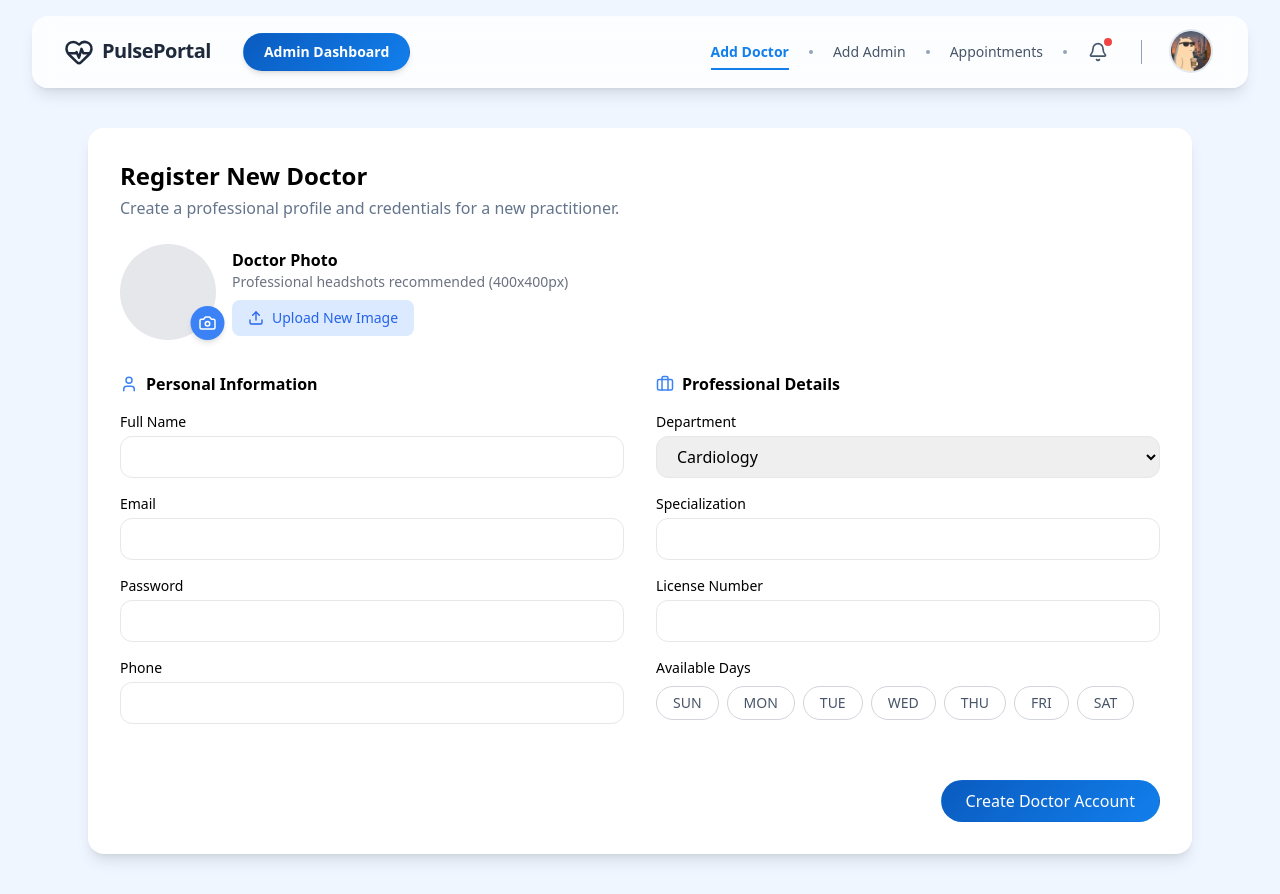
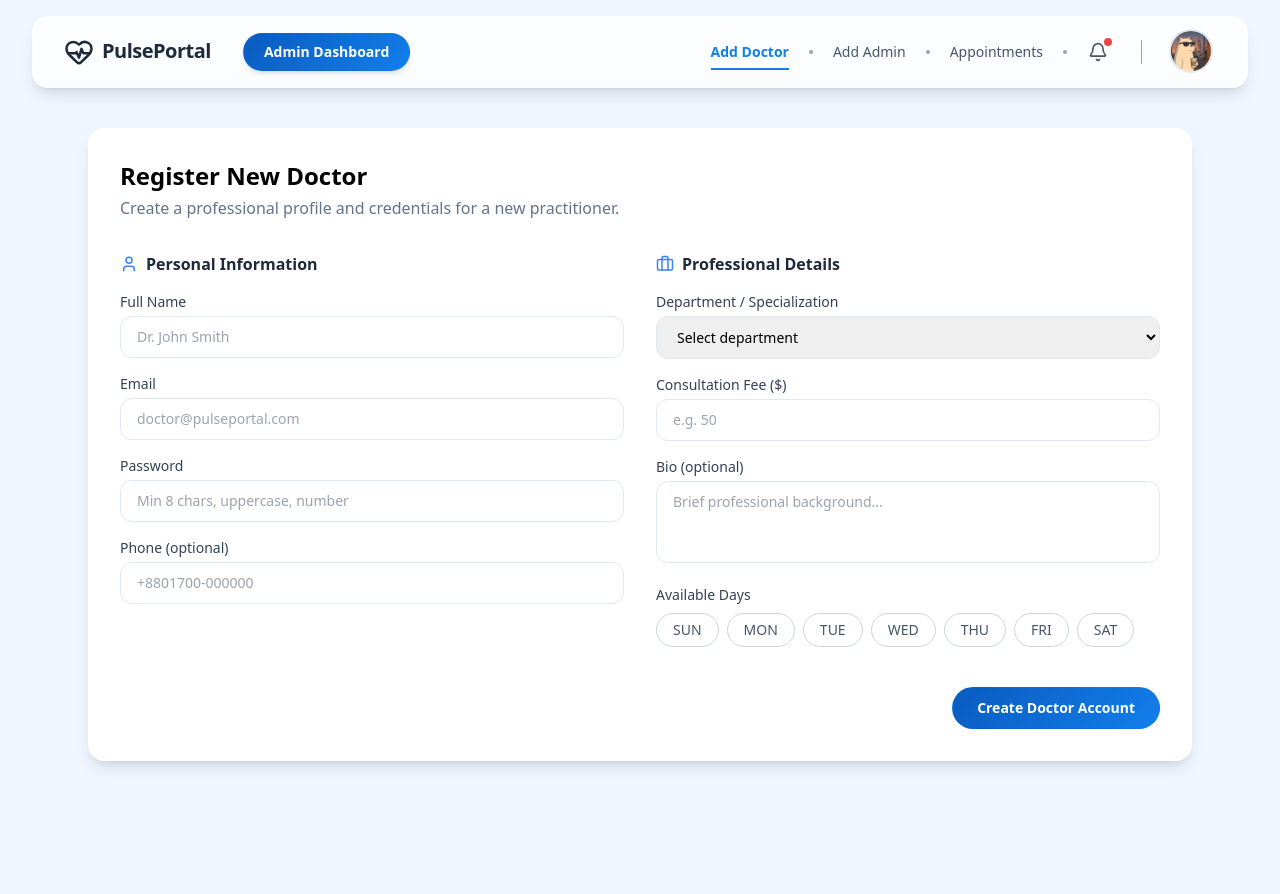
Before and after one commit to ArKooSaHaa/PulsePortal, a React (Vite) app in the folder client/: page /admin/add-doctor in a window 1280 px wide. After the commit the page ends 801 px from the top, so only its background shows below. Built offline with nearby package versions, Linux system fonts and the light colour scheme.

Commit message:
Implement Add Doctor UI and form behavior

```diff
--- a/client/src/pages/admin/AddDoctor.jsx
+++ b/client/src/pages/admin/AddDoctor.jsx
@@ -1,6 +1,53 @@
-import React, { useState } from "react";
+import { useState } from "react";
 import { motion } from "framer-motion";
-import { User, Briefcase, Upload, Camera } from "lucide-react";
+import {
+    User,
+    Briefcase,
+    Loader2,
+    CheckCircle2,
+    AlertCircle,
+} from "lucide-react";
+import adminService from "../../api/adminService";
+
+const DEPARTMENTS = [
+    "Cardiology",
+    "Neurology",
+    "Orthopedics",
+    "Pediatrics",
+    "General",
+    "Dermatology",
+    "Psychiatry",
+    "Oncology",
+];
+
+const DAY_LIST = ["SUN", "MON", "TUE", "WED", "THU", "FRI", "SAT"];
+
+function Input({ label, error, ...props }) {
+    return (
+        <div className="mb-4">
+            <p className="text-sm mb-1 font-medium text-slate-700">{label}</p>
+            <input
+                {...props}
+                className={`w-full px-4 py-2.5 rounded-xl border text-sm focus:outline-none focus:ring-2 transition-all
+                    ${
+                        error
+                            ? "border-red-300 focus:ring-red-200"
+                            : "border-slate-200 focus:ring-blue-200 focus:border-blue-400"
+                    }`}
+            />
+            {error && <p className="text-red-500 text-xs mt-1">{error}</p>}
+        </div>
+    );
+}
+
+function SectionTitle({ icon, title }) {
+    return (
+        <div className="flex items-center gap-2 mb-4 mt-2">
+            <div className="text-blue-500">{icon}</div>
+            <h3 className="font-semibold text-slate-800">{title}</h3>
+        </div>
+    );
+}
 
 export default function AddDoctor() {
     const [form, setForm] = useState({
@@ -8,120 +55,274 @@ export default function AddDoctor() {
         email: "",
         password: "",
         phone: "",
-        department: "",
         specialization: "",
-        license: "",
-        days: [],
-        photo: null,
+        bio: "",
+        consultation_fee: "",
+        availability_days: [],
     });
 
-    const daysList = ["SUN","MON", "TUE", "WED", "THU", "FRI", "SAT"];
+    const [errors, setErrors] = useState({});
+    const [loading, setLoading] = useState(false);
+    const [success, setSuccess] = useState(false);
+    const [apiError, setApiError] = useState("");
 
     const handleChange = (e) => {
         setForm({ ...form, [e.target.name]: e.target.value });
+        // Clear error for this field when user types
+        if (errors[e.target.name]) {
+            setErrors({ ...errors, [e.target.name]: "" });
+        }
     };
 
     const toggleDay = (day) => {
         setForm((prev) => ({
             ...prev,
-            days: prev.days.includes(day)
-                ? prev.days.filter((d) => d !== day)
-                : [...prev.days, day],
+            availability_days: prev.availability_days.includes(day)
+                ? prev.availability_days.filter((d) => d !== day)
+                : [...prev.availability_days, day],
         }));
     };
 
-    const handlePhoto = (e) => {
-        setForm({ ...form, photo: e.target.files[0] });
+    const validate = () => {
+        const e = {};
+        if (!form.name.trim()) e.name = "Full name is required.";
+        if (!form.email.trim()) e.email = "Email is required.";
+        if (!form.password) e.password = "Password is required.";
+        if (form.password.length < 8)
+            e.password = "Password must be at least 8 characters.";
+        if (!form.specialization.trim())
+            e.specialization = "Specialization is required.";
+        return e;
     };
 
-    const handleSubmit = (e) => {
+    const handleSubmit = async (e) => {
         e.preventDefault();
-        console.log(form);
+        setApiError("");
+
+        const validationErrors = validate();
+        if (Object.keys(validationErrors).length > 0) {
+            setErrors(validationErrors);
+            return;
+        }
+
+        setLoading(true);
+        try {
+            await adminService.createDoctor({
+                ...form,
+                consultation_fee: form.consultation_fee
+                    ? parseFloat(form.consultation_fee)
+                    : 0,
+            });
+            setSuccess(true);
+            setForm({
+                name: "",
+                email: "",
+                password: "",
+                phone: "",
+                specialization: "",
+                bio: "",
+                consultation_fee: "",
+                availability_days: [],
+            });
+        } catch (err) {
+            if (err.response?.data?.errors) {
+                const firstError = Object.values(
+                    err.response.data.errors,
+                )[0][0];
+                setApiError(firstError);
+            } else {
+                setApiError(
+                    err.response?.data?.message ||
+                        "Something went wrong. Please try again.",
+                );
+            }
+        } finally {
+            setLoading(false);
+        }
     };
 
+    if (success) {
+        return (
+            <div className="min-h-screen bg-[#eff6ff] flex items-center justify-center px-4">
+                <motion.div
+                    initial={{ scale: 0.85, opacity: 0 }}
+                    animate={{ scale: 1, opacity: 1 }}
+                    className="bg-white rounded-3xl shadow-xl p-10 max-w-md w-full text-center"
+                >
+                    <div
+                        className="w-16 h-16 rounded-full flex items-center justify-center mx-auto mb-4"
+                        style={{
+                            background:
+                                "linear-gradient(135deg, #0a5bbf, #127fec)",
+                        }}
+                    >
+                        <CheckCircle2 size={32} className="text-white" />
+                    </div>
+                    <h2 className="text-xl font-bold text-slate-800 mb-2">
+                        Doctor Account Created!
+                    </h2>
+                    <p className="text-sm text-slate-500 mb-6">
+                        The doctor can now log in with their credentials.
+                    </p>
+                    <button
+                        onClick={() => setSuccess(false)}
+                        className="px-6 py-2.5 rounded-full text-white font-semibold text-sm"
+                        style={{
+                            background:
+                                "linear-gradient(135deg, #0a5bbf, #127fec)",
+                        }}
+                    >
+                        Add Another Doctor
+                    </button>
+                </motion.div>
+            </div>
+        );
+    }
+
     return (
-        <motion.div className="max-w-6xl mx-auto px-6 py-10"
+        <motion.div
+            className="max-w-6xl mx-auto px-6 py-10"
             initial={{ opacity: 0, y: 20 }}
             animate={{ opacity: 1, y: 0 }}
             transition={{ duration: 0.5 }}
         >
             <div className="bg-white rounded-2xl shadow-lg p-8">
                 <h2 className="text-2xl font-bold mb-1">Register New Doctor</h2>
-                <p className="text-slate-500 mb-6">Create a professional profile and credentials for a new practitioner.</p>
+                <p className="text-slate-500 mb-6">
+                    Create a professional profile and credentials for a new
+                    practitioner.
+                </p>
 
+                {apiError && (
+                    <div className="flex items-center gap-2 bg-red-50 border border-red-200 text-red-600 text-sm px-4 py-3 rounded-xl mb-6">
+                        <AlertCircle size={16} />
+                        {apiError}
+                    </div>
+                )}
 
-       {/* PHOTO UPLOAD */}
-            <div className="flex items-center gap-4 mb-6">
-
-            <div className="w-24 h-24 rounded-full bg-gray-200 flex items-center justify-center  relative">
-
-
-
-          <label className="absolute bottom-0 right-0 translate-x-1/4 bg-blue-500 text-white p-2 rounded-full cursor-pointer shadow-md boarder-2  border-white">
-         <Camera size={18} />
-         <input
-         type="file"
-         accept="image/*"
-         onChange={handlePhoto}
-         className="hidden"
-         />
-        </label>
-       </div>
-
-  {/* Text section */}
-  <div>
-    <p className="font-semibold">Doctor Photo</p>
-    <p className="text-sm text-gray-500">
-
-      Professional headshots recommended (400x400px)</p>
-     <label className="inline-flex items-center gap-2 mt-2 px-4 py-2 bg-blue-100 text-blue-600 rounded-lg cursor-pointer text-sm">
-      <Upload size={16} />
-      Upload New Image
-      <input
-        type="file"
-        accept="image/*"
-        onChange={handlePhoto}
-        className="hidden"
-      />
-    </label>
-    </div>
-    </div>
                 <form onSubmit={handleSubmit}>
                     <div className="grid md:grid-cols-2 gap-8">
-
-                        {/* LEFT */}
+                        {/* LEFT — Personal Info */}
                         <div>
-                            <SectionTitle icon={<User size={18} />} title="Personal Information" />
-
-                            <Input label="Full Name" name="name" onChange={handleChange} />
-                            <Input label="Email" name="email" onChange={handleChange} />
-                            <Input label="Password" type="password" name="password" onChange={handleChange} />
-                            <Input label="Phone" name="phone" onChange={handleChange} />
+                            <SectionTitle
+                                icon={<User size={18} />}
+                                title="Personal Information"
+                            />
+                            <Input
+                                label="Full Name"
+                                name="name"
+                                placeholder="Dr. John Smith"
+                                value={form.name}
+                                onChange={handleChange}
+                                error={errors.name}
+                            />
+                            <Input
+                                label="Email"
+                                name="email"
+                                type="email"
+                                placeholder="doctor@pulseportal.com"
+                                value={form.email}
+                                onChange={handleChange}
+                                error={errors.email}
+                            />
+                            <Input
+                                label="Password"
+                                name="password"
+                                type="password"
+                                placeholder="Min 8 chars, uppercase, number"
+                                value={form.password}
+                                onChange={handleChange}
+                                error={errors.password}
+                            />
+                            <Input
+                                label="Phone (optional)"
+                                name="phone"
+                                placeholder="+8801700-000000"
+                                value={form.phone}
+                                onChange={handleChange}
+                            />
                         </div>
 
-                        {/* RIGHT */}
+                        {/* RIGHT — Professional Details */}
                         <div>
-                            <SectionTitle icon={<Briefcase size={18} />} title="Professional Details" />
+                            <SectionTitle
+                                icon={<Briefcase size={18} />}
+                                title="Professional Details"
+                            />
 
-                            <Select name="department" onChange={handleChange} />
-                            <Input label="Specialization" name="specialization" onChange={handleChange} />
-                            <Input label="License Number" name="license" onChange={handleChange} />
+                            {/* Department / Specialization */}
+                            <div className="mb-4">
+                                <p className="text-sm mb-1 font-medium text-slate-700">
+                                    Department / Specialization
+                                </p>
+                                <select
+                                    name="specialization"
+                                    value={form.specialization}
+                                    onChange={handleChange}
+                                    className={`w-full px-4 py-2.5 rounded-xl border text-sm focus:outline-none focus:ring-2 transition-all
+                                        ${
+                                            errors.specialization
+                                                ? "border-red-300 focus:ring-red-200"
+                                                : "border-slate-200 focus:ring-blue-200 focus:border-blue-400"
+                                        }`}
+                                >
+                                    <option value="">Select department</option>
+                                    {DEPARTMENTS.map((d) => (
+                                        <option key={d} value={d}>
+                                            {d}
+                                        </option>
+                                    ))}
+                                </select>
+                                {errors.specialization && (
+                                    <p className="text-red-500 text-xs mt-1">
+                                        {errors.specialization}
+                                    </p>
+                                )}
+                            </div>
 
-                            {/* AVAILABLE DAYS */}
-                            <div className="mt-4">
-                                <p className="text-sm mb-2">Available Days</p>
+                            <Input
+                                label="Consultation Fee ($)"
+                                name="consultation_fee"
+                                type="number"
+                                placeholder="e.g. 50"
+                                value={form.consultation_fee}
+                                onChange={handleChange}
+                            />
+
+                            {/* Bio */}
+                            <div className="mb-4">
+                                <p className="text-sm mb-1 font-medium text-slate-700">
+                                    Bio (optional)
+                                </p>
+                                <textarea
+                                    name="bio"
+                                    value={form.bio}
+                                    onChange={handleChange}
+                                    placeholder="Brief professional background..."
+                                    rows={3}
+                                    className="w-full px-4 py-2.5 rounded-xl border border-slate-200 text-sm focus:outline-none focus:ring-2 focus:ring-blue-200 focus:border-blue-400 transition-all resize-none"
+                                />
+                            </div>
+
+                            {/* Available Days */}
+                            <div className="mt-2">
+                                <p className="text-sm mb-2 font-medium text-slate-700">
+                                    Available Days
+                                </p>
                                 <div className="flex flex-wrap gap-2">
-                                    {daysList.map((day) => (
+                                    {DAY_LIST.map((day) => (
                                         <motion.button
                                             key={day}
                                             type="button"
                                             onClick={() => toggleDay(day)}
                                             whileHover={{ scale: 1.1 }}
                                             whileTap={{ scale: 0.95 }}
-                                            className={`px-4 py-1.5 rounded-full text-sm border transition-colors ${
-                                                form.days.includes(day)
+                                            className={`px-4 py-1.5 rounded-full text-sm border transition-colors font-medium ${
+                                                form.availability_days.includes(
+                                                    day,
+                                                )
                                                     ? "bg-blue-500 text-white border-blue-500"
-                                                    : "text-slate-600 border-gray-300"
+                                                    : "text-slate-600 border-slate-300 hover:border-blue-300"
                                             }`}
                                         >
                                             {day}
@@ -134,53 +335,31 @@ export default function AddDoctor() {
 
                     <div className="flex justify-end mt-10">
                         <motion.button
-    type="submit"
-    className="px-6 py-2 rounded-full text-white"
-    style={{ background: "linear-gradient(135deg, #0a5bbf, #127fec)" }}
-    whileHover={{ scale: 1.05 }}
-    whileTap={{ scale: 0.95 }}
->
-    Create Doctor Account
-</motion.button>
+                            type="submit"
+                            disabled={loading}
+                            className="flex items-center gap-2 px-6 py-2.5 rounded-full text-white font-semibold text-sm disabled:opacity-60"
+                            style={{
+                                background:
+                                    "linear-gradient(135deg, #0a5bbf, #127fec)",
+                            }}
+                            whileHover={{ scale: loading ? 1 : 1.05 }}
+                            whileTap={{ scale: loading ? 1 : 0.95 }}
+                        >
+                            {loading ? (
+                                <>
+                                    <Loader2
+                                        size={16}
+                                        className="animate-spin"
+                                    />{" "}
+                                    Creating...
+                                </>
+                            ) : (
+                                "Create Doctor Account"
+                            )}
+                        </motion.button>
                     </div>
                 </form>
             </div>
         </motion.div>
     );
 }
-
-/* Components */
-
-function Input({ label, ...props }) {
-    return (
-        <div className="mb-4">
-            <p className="text-sm mb-1">{label}</p>
-            <input
-                {...props}
-                className="w-full px-4 py-2 rounded-xl border"
-            />
-        </div>
-    );
-}
-
-function Select(props) {
-    return (
-        <div className="mb-4">
-            <p className="text-sm mb-1">Department</p>
-            <select {...props} className="w-full px-4 py-2 rounded-xl border">
-                <option>Cardiology</option>
-                <option>Neurology</option>
-                <option>Orthopedics</option>
-            </select>
-        </div>
-    );
-}
-
-function SectionTitle({ icon, title }) {
-    return (
-        <div className="flex items-center gap-2 mb-4 mt-2">
-            <div className="text-blue-500">{icon}</div>
-            <h3 className="font-semibold">{title}</h3>
-        </div>
-    );
-}
```
